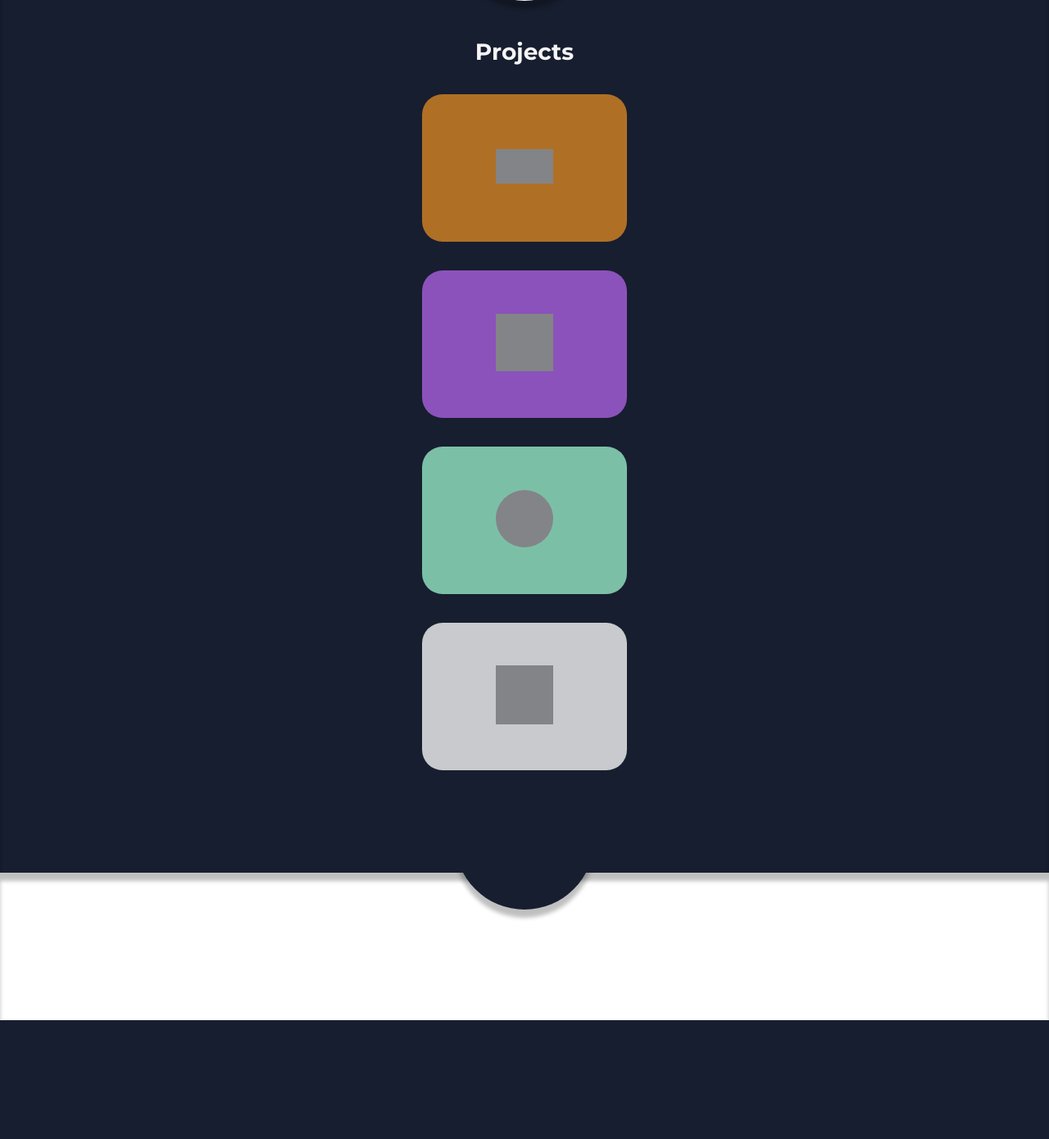
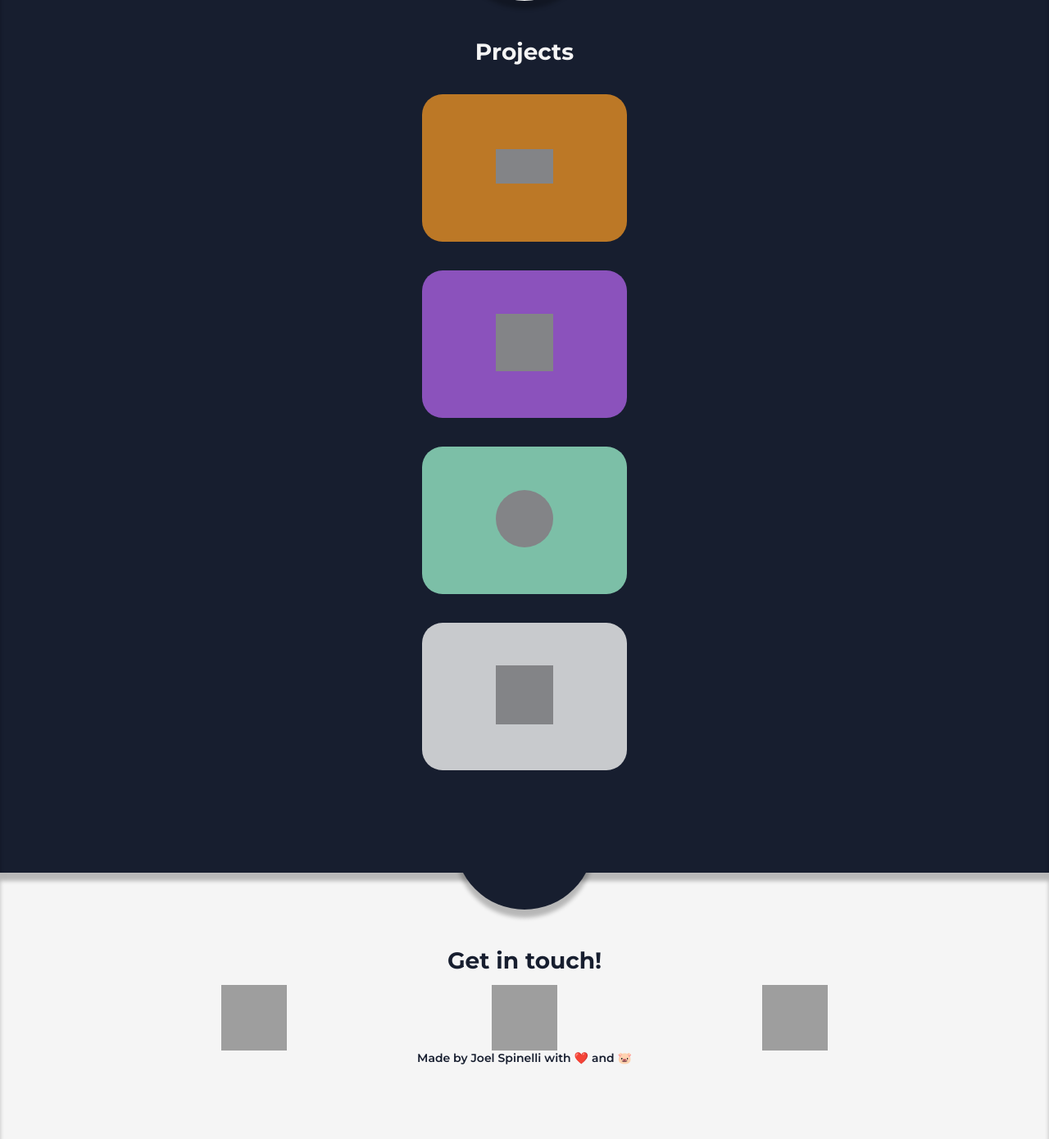
Before and after one commit to joelspi97/portfolio--OUTDATED, a PHP site: page / in a window 1280 px wide. Shown: the part 1153-2543 px from the top of the page at 82% size. Before the commit the page ends 2398 px from the top, so only its background shows below. Run offline with PHP 8.4, Linux system fonts and the light colour scheme; grey boxes are pictures that could not be loaded.

Commit message:
added contact section. Still need to add profile picture and spacing between elements

```diff
--- a/css/style.scss
+++ b/css/style.scss
@@ -3,7 +3,7 @@
 $dark-blue: #171E2F;
 $portfolio-white: #F5F5F5;
 
-$batatabit: #D68523;
+$batatabit: #e68f24;
 $google-clone: #F5F5F5;
 $platzi-video: #A860E0;
 $blog: #96E8C5;
@@ -275,7 +275,6 @@ body {
             }
         }
 
-
         /* TRANSITIONS */
 
         article:hover {
@@ -322,6 +321,44 @@ body {
 }
 
 
+
+/* CONTACT */
+
+.contact {
+    background-color: $portfolio-white;
+    color: $dark-blue;
+
+    &__links-container {
+        width: 100%;
+        display: flex;
+        justify-content: space-evenly;
+        a {
+            border-radius: 5rem;
+            height: 8rem;
+            text-decoration: none;
+            transition: background-color 200ms;
+            .linkedin-icon {
+                @include icon(8rem, 8rem, "../assets/general/linkedin_icon-large.png");
+            }
+            .github-icon {
+                @include icon(8rem, 8rem, "../assets/general/github_icon-large.png");
+            }
+            .mail-icon {
+                @include icon(8rem, 8rem, "../assets/general/mail_icon-large.png");
+            }
+        }
+        a:hover {
+            background-color: rgb(255, 254, 199);
+        }
+    }
+    p {
+        font-size: 1.4rem;
+        font-weight: 600;
+    }
+}
+
+
+
 /* MEDIA QUERIES */
 
 @media only screen and (min-width: 600px) {
--- a/index.html
+++ b/index.html
@@ -22,7 +22,6 @@
                 <a href="#projects">Projects</a>
                 <a href="#contact">Contact</a>
             </div>
-            <!-- <span class="hamburger-icon"></span> -->
         </nav>
         <div class="header__image-container center-text">
             <img src="./assets/self-portrait-mobile.png" alt="Joel's caricature self-portrait">
@@ -82,6 +81,22 @@
 
     <footer class="contact section" id="contact">
         <div class="section-decoration"></div>
+        <h1 class="section-heading">Get in touch!</h1>
+        <div>
+            <img src="" alt=""/>
+        </div>
+        <div class="contact__links-container">
+            <a href="https://www.linkedin.com/in/joel-spinelli-497a1418b/" target="_blank">
+                <span class="linkedin-icon"></span>
+            </a>
+            <a href="https://github.com/joelspi97" target="_blank">
+                <span class="github-icon"></span>
+            </a>
+            <a href="#">
+                <span class="mail-icon"></span>
+            </a>
+        </div>
+            <p>Made by Joel Spinelli with ❤️️ and 🐷</p>
     </footer>
 
 </body>
```
Also changed, not shown: css/style.css, 1 other file.
